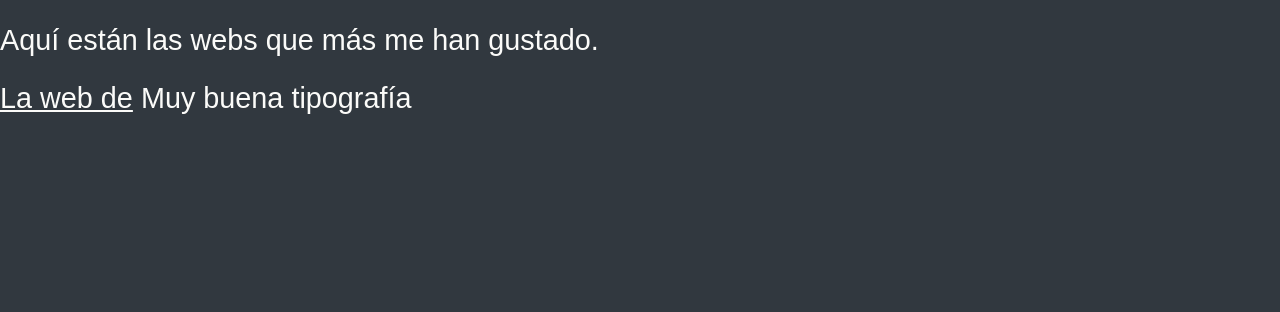
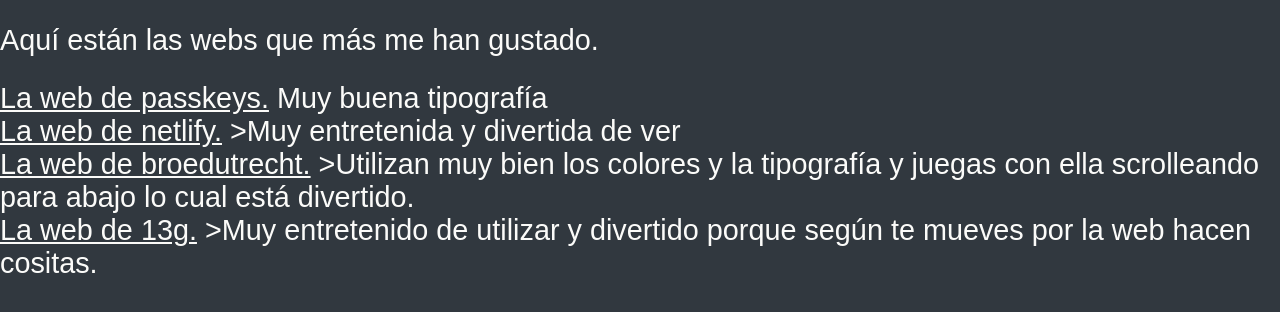
Before and after one commit to carlawxrrior/webapp, a plain HTML site: page practica-1.html in a window 1280 px wide. Drawn offline with nearby package versions, Linux system fonts and the light colour scheme; files that its build step writes are made by us from their sources.

Commit message:
practica 1

```diff
--- a/practica-1.html
+++ b/practica-1.html
@@ -18,8 +18,17 @@
           <div>
             <p>Aquí están las webs que más me han gustado.</p>
             <ul>
-                <li> <a href="huweihsñfhs">La web de</a>
+                <li> <a href="https://passkeys.foundation">La web de passkeys.</a>
                     <span>Muy buena tipografía</span>
+                </li>
+                <li> <a href="https://5-million-devs.netlify.com">La web de netlify.</a>
+                    ><span>Muy entretenida y divertida de ver</span>
+                </li>
+                <li> <a href="https://broedutrecht.nl">La web de broedutrecht.</a>
+                    ><span>Utilizan muy bien los colores y la tipografía y juegas con ella scrolleando para abajo lo cual está divertido.</span>
+                </li>
+                <li> <a href="https://www.13g.fr">La web de 13g.</a>
+                    ><span>Muy entretenido de utilizar y divertido porque según te mueves por la web hacen cositas.</span>
                 </li>
             </ul>
           </div>
```
